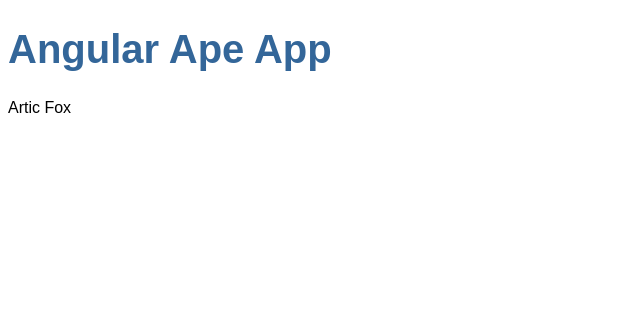
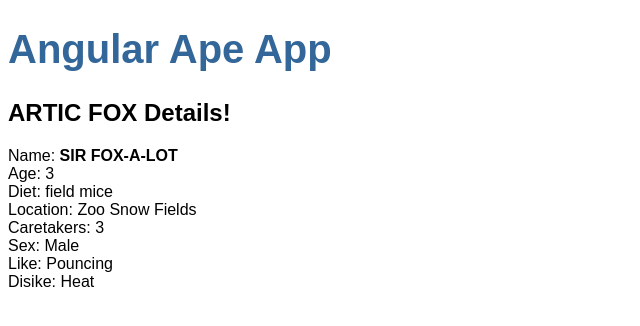
Before and after one commit to gingerlee/ape-app, an Angular app: page / in a window 1280 px wide. Shown: the top 326 px of the page, without its empty margins (0-640 px from the left). Built offline with nearby package versions, Linux system fonts and the light colour scheme.

Commit message:
shows first animal in list

```diff
--- a/src/app/animals.ts
+++ b/src/app/animal.ts
@@ -1,4 +1,4 @@
-export class Animals {
+export class Animal {
   species: string;
   name: string;
   age: number;
@@ -6,6 +6,6 @@ export class Animals {
   location: string;
   caretakers: number;
   sex: string;
-  likes: string;
-  dislikes: string;
+  like: string;
+  dislike: string;
 }
--- a/src/app/animals/animals.component.html
+++ b/src/app/animals/animals.component.html
@@ -1 +1,9 @@
-{{animal}}
+<h2>{{ animal.species | uppercase }} Details!</h2>
+<div><span>Name: </span><strong>{{animal.name | uppercase }}</strong></div>
+<div><span>Age: </span>{{animal.age}}</div>
+<div><span>Diet: </span>{{animal.diet}}</div>
+<div><span>Location: </span>{{animal.location}}</div>
+<div><span>Caretakers: </span>{{animal.caretakers}}</div>
+<div><span>Sex: </span>{{animal.sex}}</div>
+<div><span>Like: </span>{{animal.like}}</div>
+<div><span>Disike: </span>{{animal.dislike}}</div>
--- a/src/app/animals/animals.component.ts
+++ b/src/app/animals/animals.component.ts
@@ -1,4 +1,5 @@
 import { Component, OnInit } from '@angular/core';
+import { Animal } from '../animal';
 
 @Component({
   selector: 'app-animals',
@@ -6,7 +7,19 @@ import { Component, OnInit } from '@angular/core';
   styleUrls: ['./animals.component.scss']
 })
 export class AnimalsComponent implements OnInit {
-  animal = 'Artic Fox';
+  animal: Animal = {
+    species: 'Artic Fox',
+    name: 'Sir Fox-a-lot',
+    age: 3,
+    diet: 'field mice',
+    location: 'Zoo Snow Fields',
+    caretakers: 3,
+    sex: 'Male',
+    like: 'Pouncing',
+    dislike: 'Heat'
+  };
+
+
   constructor() { }
 
   ngOnInit() {
```
